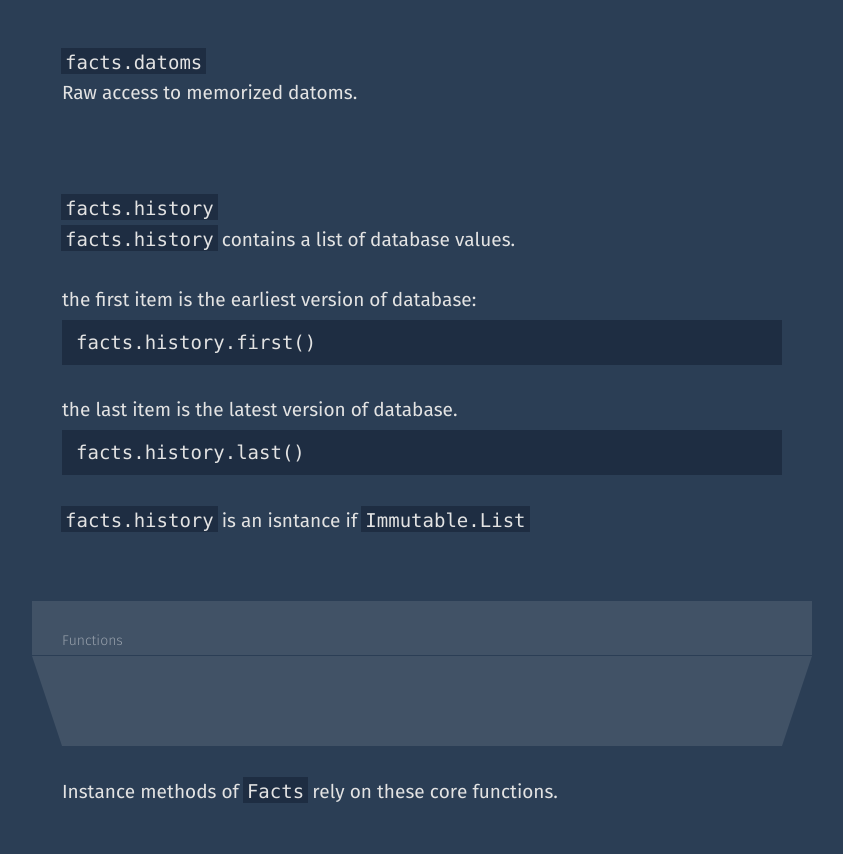
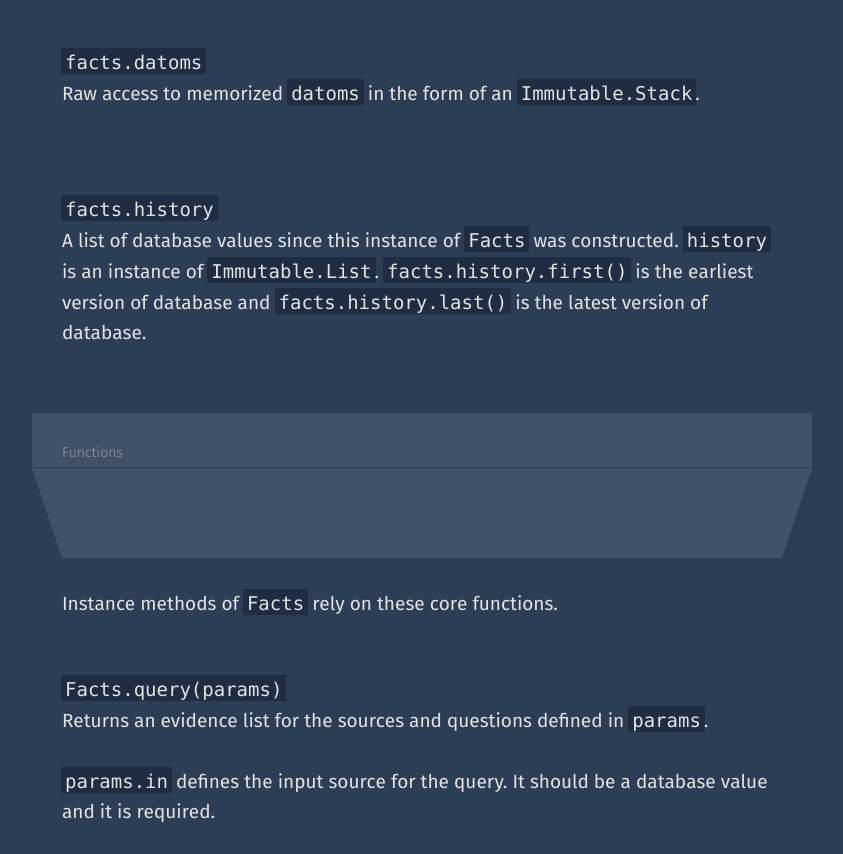
Before and after one commit to pinkturtle/facts, a website: page index.html in a window 1280 px wide. Shown: the part 6290-7144 px from the top of the page, without its empty margins (118-961 px from the left). Drawn offline with Linux system fonts and the light colour scheme; a web font is replaced by a local one.

Commit message:
Compressed documentation for properties of Facts.

```diff
--- a/index.html
+++ b/index.html
@@ -1029,7 +1029,7 @@
     <code>facts.datoms</code>
   </header>
   <p>
-    Raw access to memorized datoms.
+    Raw access to memorized <code>datoms</code> in the form of an <code>Immutable.Stack</code>.
   </p>
 </div>
 
@@ -1038,22 +1038,9 @@
     <code>facts.history</code>
   </header>
   <p>
-    <code>facts.history</code> contains a list of database values.
-  </p>
-  <p>
-    the first item is the earliest version of database:
-  </p>
-<pre class="ecmascript">
-facts.history.first()
-</pre>
-<p>
-  the last item is the latest version of database.
-</p>
-<pre class="ecmascript">
-facts.history.last()
-</pre>
-  <p>
-    <code>facts.history</code> is an isntance if <code>Immutable.List</code>
+    A list of database values since this instance of <code>Facts</code> was constructed.
+    <code>history</code> is an instance of <code>Immutable.List</code>.
+    <code>facts.history.first()</code> is the earliest version of database and <code>facts.history.last()</code> is the latest version of database.
   </p>
 </div>
 <div id="functions" class="section">
```
Also changed, not shown: Documentation/index.properties.html (+4 -17 lines).
